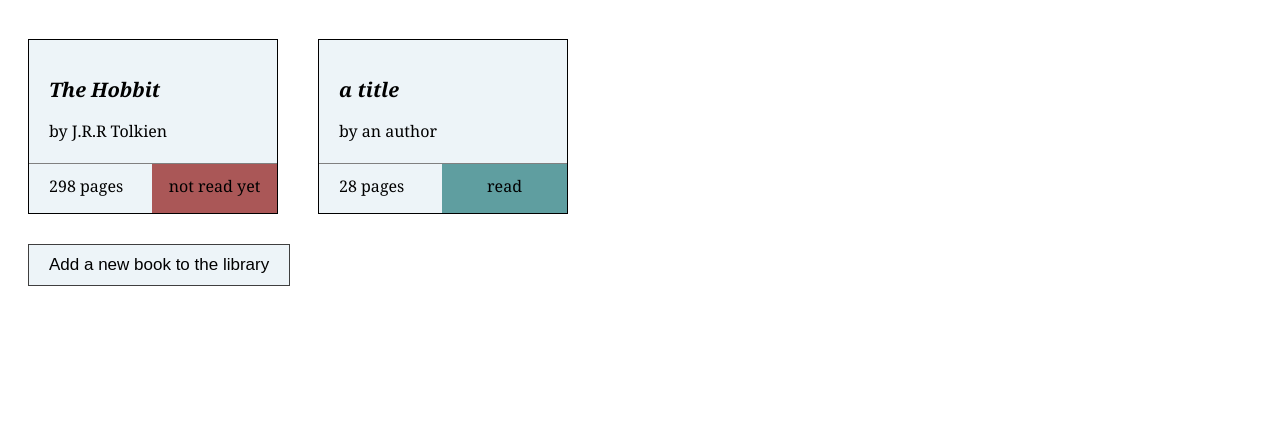
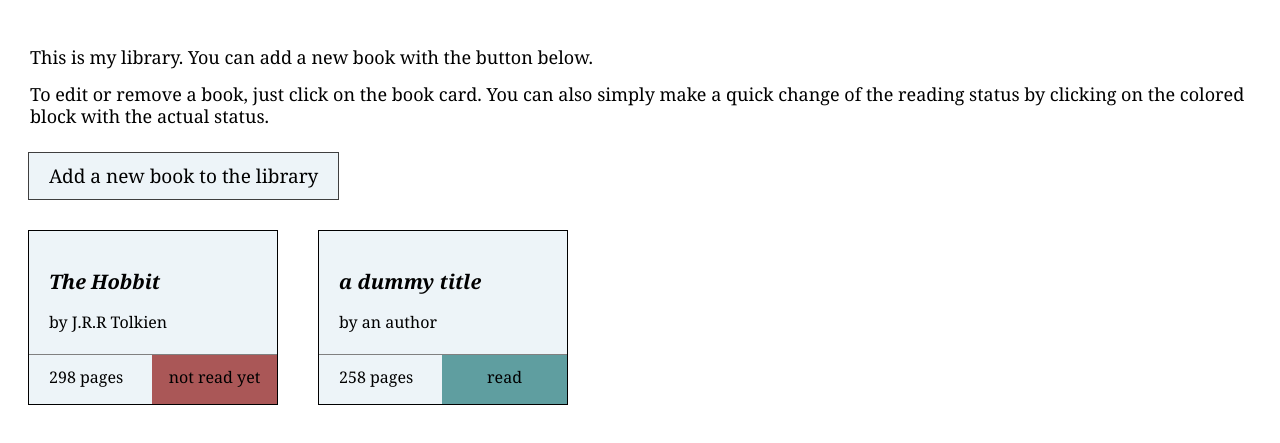
Before and after one commit to melava/book-library, a plain HTML site: page index.html in a window 1280 px wide. Shown: the part 67-510 px from the top of the page. Drawn offline with Linux system fonts and the light colour scheme.

Commit message:
add a description and minor styling fixes

```diff
--- a/index.html
+++ b/index.html
@@ -10,8 +10,12 @@
     </head>
     <body>
         <h1>My book's library</h1>
+        <div class="desc">
+            <p>This is my library. You can add a new book with the button below.</p>
+            <p>To edit or remove a book, just click on the book card. You can also simply make a quick change of the reading status by clicking on the colored block with the actual status.</p>
+        </div>
+        <button id="addBook">Add a new book to the library</button>
         <div id="library"></div>
-        <button id="addBook">Add a new book to the library</button>
         <div id="overlay" class="hidden">
             <div id="form">
                 <div id="close">X</div>
--- a/script.js
+++ b/script.js
@@ -29,7 +29,7 @@ Book.prototype.info = function(){
 
 // books already in library
 let hobbit = new Book('The Hobbit', 'J.R.R Tolkien', 298, false);
-let secondBook = new Book('a title', 'an author', 28, true);
+let secondBook = new Book('a dummy title', 'an author', 258, true);
 let myLibrary = [hobbit, secondBook];
 for (let i = 0; i < myLibrary.length; i++) {
     myLibrary[i].index = i;
--- a/style.css
+++ b/style.css
@@ -1,9 +1,16 @@
-body {
+body, button {
     font-family: Georgia, 'Times New Roman', Times, serif;
 }
 
 h1 {
     text-align: center;
+    margin-bottom: 50px;
+}
+
+.desc > p {
+    margin: 15px 22px 15px 22px;
+    font-size: 18px;
+    line-height: 120%;
 }
 
 #library {
@@ -74,7 +81,8 @@ h1 {
     justify-content: flex-start;
     align-items: center;
     background-color: rgb(230, 230, 230);
-    width: 60%;
+    width: 80%;
+    max-width: 500px;
     margin: 50px auto;
     padding: 25px 0;
 }
@@ -135,7 +143,7 @@ label[for='read'] {
 }
 
 button {
-    font-size: 17px;
+    font-size: 19px;
     background-color: rgb(237, 244, 248);
     border: 1px solid rgb(63, 63, 63);
     margin: 0 0 25px;
```
